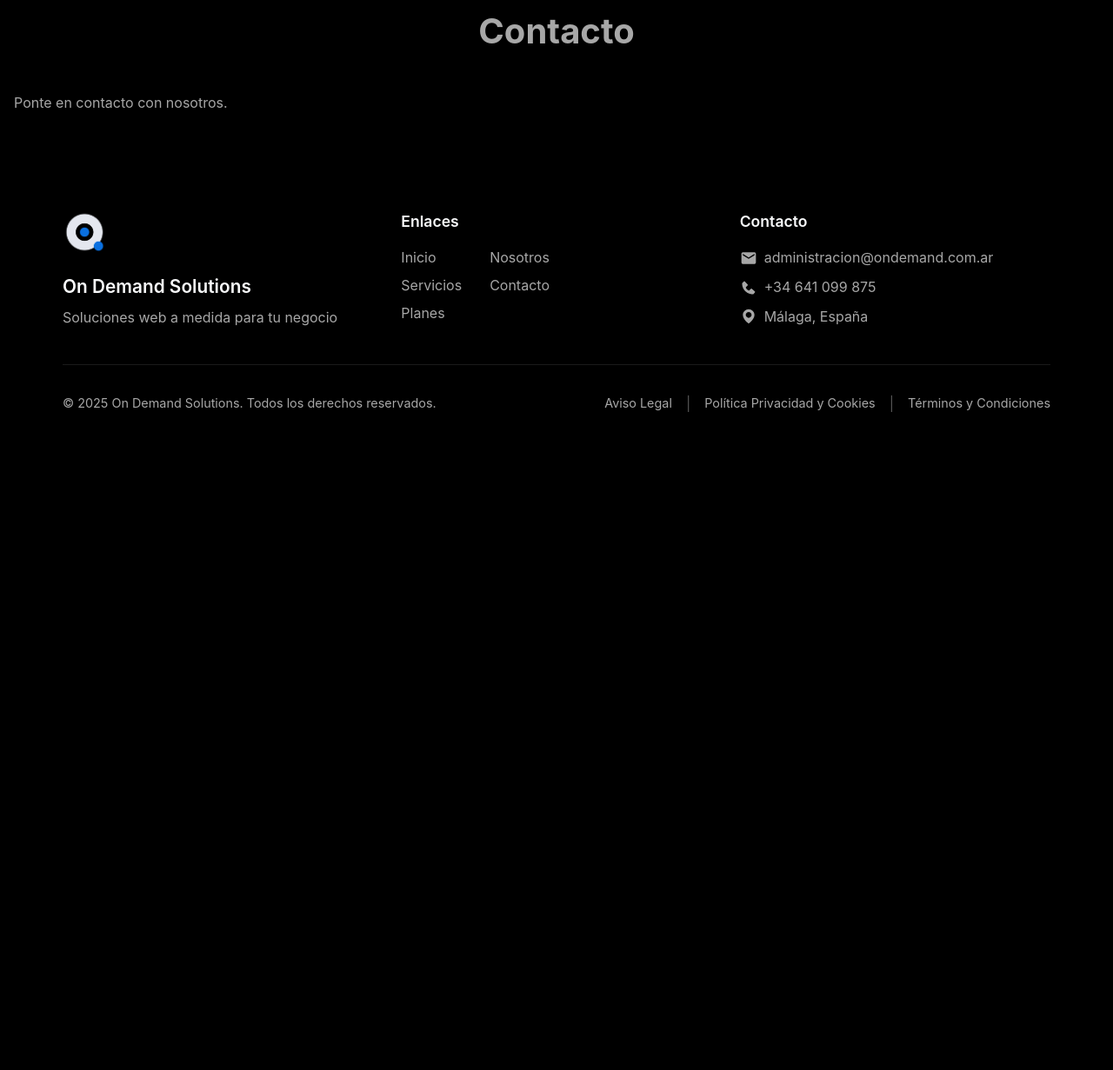
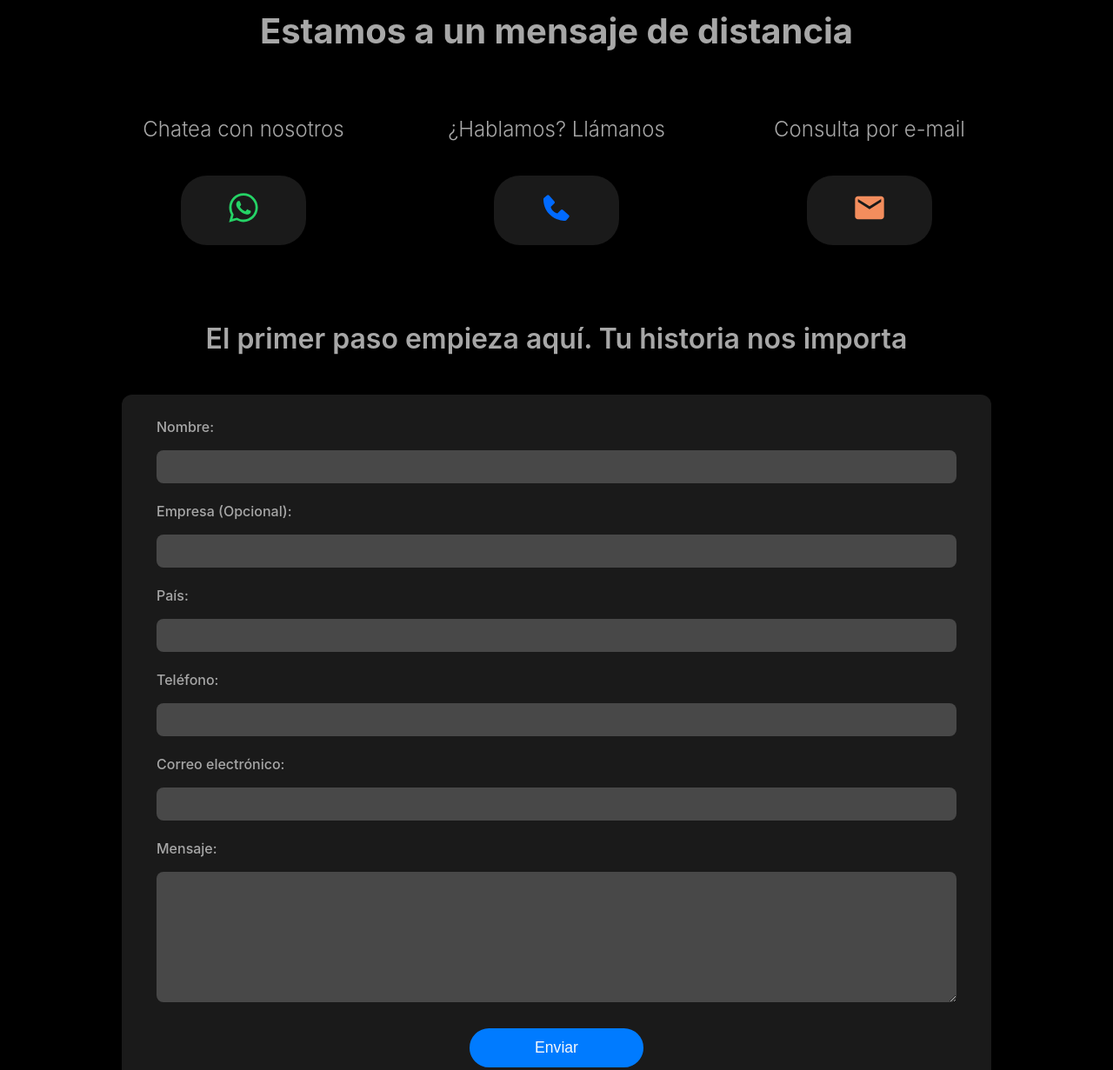
Before and after one commit to belencera/web-ods, a website: page public/pages/contacto.html in a window 1280 px wide. Shown: the part 80-1311 px from the top of the page at 87% size. Before the commit the page ends 800 px from the top, so only its background shows below. Drawn offline with Linux system fonts and the light colour scheme.

Commit message:
Página de Contacto

```diff
--- /dev/null
+++ b/public/css/pages/contacto.css
@@ -0,0 +1,175 @@
+/* Título de la sección del formulario (H2) */
+main h2 {
+    font-size: clamp(1.8rem, 2.5vw, 2.3rem);
+    font-weight: 600;
+    text-align: center;
+    color: var(--text-color);
+    margin-top: 60px;
+    margin-bottom: 40px;
+}
+
+/* ==================== SECCIÓN 1: CONTACT CARDS (WhatsApp, Teléfono, Mail) ==================== */
+
+/* Contenedor de tarjetas de contacto */
+.contact-row {
+    display: flex;
+    flex-wrap: wrap;
+    justify-content: center;
+    gap: 60px;
+    margin-bottom: 30px;
+    width: 100%;
+    margin-left: auto;
+    margin-right: auto;
+}
+
+/* Tarjeta de contacto */
+.contact-card {
+    padding: 20px;
+    max-width: 300px;
+    width: 100%;
+    min-height: 200px;
+    text-align: center;
+    display: flex;
+    flex-direction: column;
+    align-items: center;
+    justify-content: center;
+}
+
+/* Títulos de las tarjetas de contacto */
+.contact-card h3 {
+    font-size: 1.5rem;
+    font-weight: 350;
+    margin-bottom: 35px;
+}
+
+/* Enlaces dentro de las tarjetas de contacto */
+.contact-card a {
+    padding: 15px 50px;
+    border-radius: 30px;
+    background: var(--super-light-color);
+    text-decoration: none;
+    color: inherit;
+    display: inline-block;
+    border: 2px solid transparent;
+    transition: transform 0.3s ease, box-shadow 0.3s ease, border-color 0.3s ease;
+}
+
+/* Colores específicos para cada tipo de contacto */
+.contact-card.whatsapp a {
+    color: #25D366;
+}
+
+.contact-card.phone a {
+    color: #006aff;
+}
+
+.contact-card.mail a {
+    color: #f38d5d;
+}
+
+/* Hover General */
+.contact-card a:hover {
+    transform: scale(1.05);
+}
+
+/* Hover Específico */
+.contact-card.whatsapp a:hover {
+    box-shadow: 0 0 20px rgba(37, 211, 102, 0.2);
+    border-color: rgba(37, 211, 102, 0.5);
+}
+
+.contact-card.phone a:hover {
+    box-shadow: 0 0 20px rgba(0, 123, 255, 0.2);
+    border-color: rgba(0, 123, 255, 0.5);
+}
+
+.contact-card.mail a:hover {
+    box-shadow: 0 0 20px rgba(243, 141, 93, 0.2);
+    border-color: rgba(243, 141, 93, 0.5);
+}
+
+
+/* ==================== SECCIÓN 2: FORMULARIO DE CONTACTO ==================== */
+
+/* Contenedor del formulario */
+.contact-form {
+    max-width: 1000px;
+    margin: 0 auto;
+    padding: 20px 40px;
+    background: var(--super-light-color);
+    border-radius: 12px;
+    backdrop-filter: blur(2px);
+}
+
+/* Formulario e inputs */
+#contactForm {
+    display: flex;
+    flex-direction: column;
+    gap: 15px;
+}
+
+/* Etiquetas (Labels) */
+#contactForm label {
+    font-size: 1rem;
+    font-weight: 500;
+    margin-top: 5px;
+    margin-bottom: 0;
+}
+
+/* Estilos de Campos de Texto y Área de Texto */
+#contactForm input[type="text"],
+#contactForm input[type="email"],
+#contactForm input[type="tel"],
+#contactForm textarea {
+    width: 100%;
+    padding: 10px;
+    border: none;
+    border-radius: 8px;
+    background: rgba(255, 255, 255, 0.2);
+    color: #fff;
+    font-size: 1rem;
+}
+
+#contactForm textarea {
+    resize: vertical;
+    min-height: 150px;
+}
+
+/* Foco de los campos (Focus) */
+#contactForm input:focus,
+#contactForm textarea:focus {
+    outline: none;
+    box-shadow: 0 0 5px var(--primary-color);
+    border-color: var(--primary-color);
+}
+
+/* Estilo del botón Enviar */
+.btn-form {
+    width: 200px;
+    align-self: center;
+    margin: 15px 0 10px 0;
+    background-color: var(--primary-color);
+    color: var(--light-color);
+    transition: transform 0.3s ease;
+}
+
+.btn-form:hover {
+    transform: scale(1.05);
+}
+
+/* ==================== MEDIA QUERIES (Ajuste Móvil) ==================== */
+@media (max-width: 768px) {
+
+    .contact-row {
+        gap: 20px;
+    }
+
+    .contact-card {
+        max-width: 200px;
+    }
+
+    .contact-form {
+        margin: 0 20px;
+        padding: 20px;
+    }
+}
--- a/public/pages/contacto.html
+++ b/public/pages/contacto.html
@@ -1,5 +1,6 @@
 <!DOCTYPE html>
 <html lang="es">
+
 <head>
     <meta charset="UTF-8">
     <meta name="viewport" content="width=device-width, initial-scale=1.0">
@@ -8,20 +9,65 @@
 
     <!-- Estilos -->
     <link rel="stylesheet" href="../css/main.css">
+    <link rel="stylesheet" href="../css/pages/contacto.css">
     <link rel="stylesheet" href="../css/components/navigation.css">
     <link rel="stylesheet" href="../css/components/footer.css">
 
     <!-- Favicon -->
     <link rel="icon" type="image/x-icon" href="../assets/icons/favicon.ico">
 </head>
+
 <body>
     <div class="container">
         <header>
-            <h1>Contacto</h1>
+            <h1>Estamos a un mensaje de distancia</h1>
         </header>
 
         <main>
-            <p>Ponte en contacto con nosotros.</p>
+
+            <div class="contact-row">
+                <section class="contact-card whatsapp">
+                    <h3>Chatea con nosotros</h3>
+                    <a href="https://wa.me/34641099875" target="_blank" rel="noopener"><svg xmlns="http://www.w3.org/2000/svg" width="40" height="40" viewBox="0 0 24 24"><path fill="currentColor" d="M12.04 2c-5.46 0-9.91 4.45-9.91 9.91c0 1.75.46 3.45 1.32 4.95L2.05 22l5.25-1.38c1.45.79 3.08 1.21 4.74 1.21c5.46 0 9.91-4.45 9.91-9.91c0-2.65-1.03-5.14-2.9-7.01A9.82 9.82 0 0 0 12.04 2m.01 1.67c2.2 0 4.26.86 5.82 2.42a8.23 8.23 0 0 1 2.41 5.83c0 4.54-3.7 8.23-8.24 8.23c-1.48 0-2.93-.39-4.19-1.15l-.3-.17l-3.12.82l.83-3.04l-.2-.32a8.2 8.2 0 0 1-1.26-4.38c.01-4.54 3.7-8.24 8.25-8.24M8.53 7.33c-.16 0-.43.06-.66.31c-.22.25-.87.86-.87 2.07c0 1.22.89 2.39 1 2.56c.14.17 1.76 2.67 4.25 3.73c.59.27 1.05.42 1.41.53c.59.19 1.13.16 1.56.1c.48-.07 1.46-.6 1.67-1.18s.21-1.07.15-1.18c-.07-.1-.23-.16-.48-.27c-.25-.14-1.47-.74-1.69-.82c-.23-.08-.37-.12-.56.12c-.16.25-.64.81-.78.97c-.15.17-.29.19-.53.07c-.26-.13-1.06-.39-2-1.23c-.74-.66-1.23-1.47-1.38-1.72c-.12-.24-.01-.39.11-.5c.11-.11.27-.29.37-.44c.13-.14.17-.25.25-.41c.08-.17.04-.31-.02-.43c-.06-.11-.56-1.35-.77-1.84c-.2-.48-.4-.42-.56-.43c-.14 0-.3-.01-.47-.01"/></svg></a>
+                </section>
+
+                <section class="contact-card phone">
+                    <h3>¿Hablamos? Llámanos</h3>
+                    <a href="tel:+34641099875"><svg xmlns="http://www.w3.org/2000/svg" width="40" height="40" viewBox="0 0 24 24"><path fill="currentColor" d="m20.487 17.14l-4.065-3.696a1 1 0 0 0-1.391.043l-2.393 2.461c-.576-.11-1.734-.471-2.926-1.66c-1.192-1.193-1.553-2.354-1.66-2.926l2.459-2.394a1 1 0 0 0 .043-1.391L6.859 3.513a1 1 0 0 0-1.391-.087l-2.17 1.861a1 1 0 0 0-.29.649c-.015.25-.301 6.172 4.291 10.766C11.305 20.707 16.323 21 17.705 21c.202 0 .326-.006.359-.008a1 1 0 0 0 .648-.291l1.86-2.171a.997.997 0 0 0-.085-1.39"/></svg></a>
+                </section>
+
+                <section class="contact-card mail">
+                    <h3>Consulta por e-mail</h3>
+                    <a href="mailto:administracion@ondemand.com.ar"><svg xmlns="http://www.w3.org/2000/svg" width="40" height="40" viewBox="0 0 24 24"><path fill="currentColor" d="M4 20q-.825 0-1.412-.587T2 18V6q0-.825.588-1.412T4 4h16q.825 0 1.413.588T22 6v12q0 .825-.587 1.413T20 20zm8-7l8-5V6l-8 5l-8-5v2z"/></svg></a>
+                </section>
+            </div>
+
+            <h2>El primer paso empieza aquí. Tu historia nos importa</h2>
+
+            <!-- Contenedor del formulario -->
+            <section class="contact-form">
+                <form id="contactForm" method="POST" action='#'>
+                    <label for="name">Nombre:</label>
+                    <input type="text" name="name" id="name" required>
+
+                    <label for="company">Empresa (Opcional):</label>
+                    <input type="text" name="company" id="company">
+
+                    <label for="country">País:</label>
+                    <input type="text" id="country" name="country" required>
+
+                    <label for="phone">Teléfono:</label>
+                    <input type="tel" id="phone" name="phone" required>
+
+                    <label for="email">Correo electrónico:</label>
+                    <input type="email" name="email" id="email" required>
+
+                    <label for="message">Mensaje:</label>
+                    <textarea name="message" id="message" required></textarea>
+
+                    <button type="submit" id="btn-form" class="btn primary-btn btn-form">Enviar</button>
+                </form>
+            </section>
         </main>
     </div>
 
@@ -30,4 +76,5 @@
     <script src="../js/components/footer.js"></script>
     <script src="../js/main.js"></script>
 </body>
+
 </html>
```
